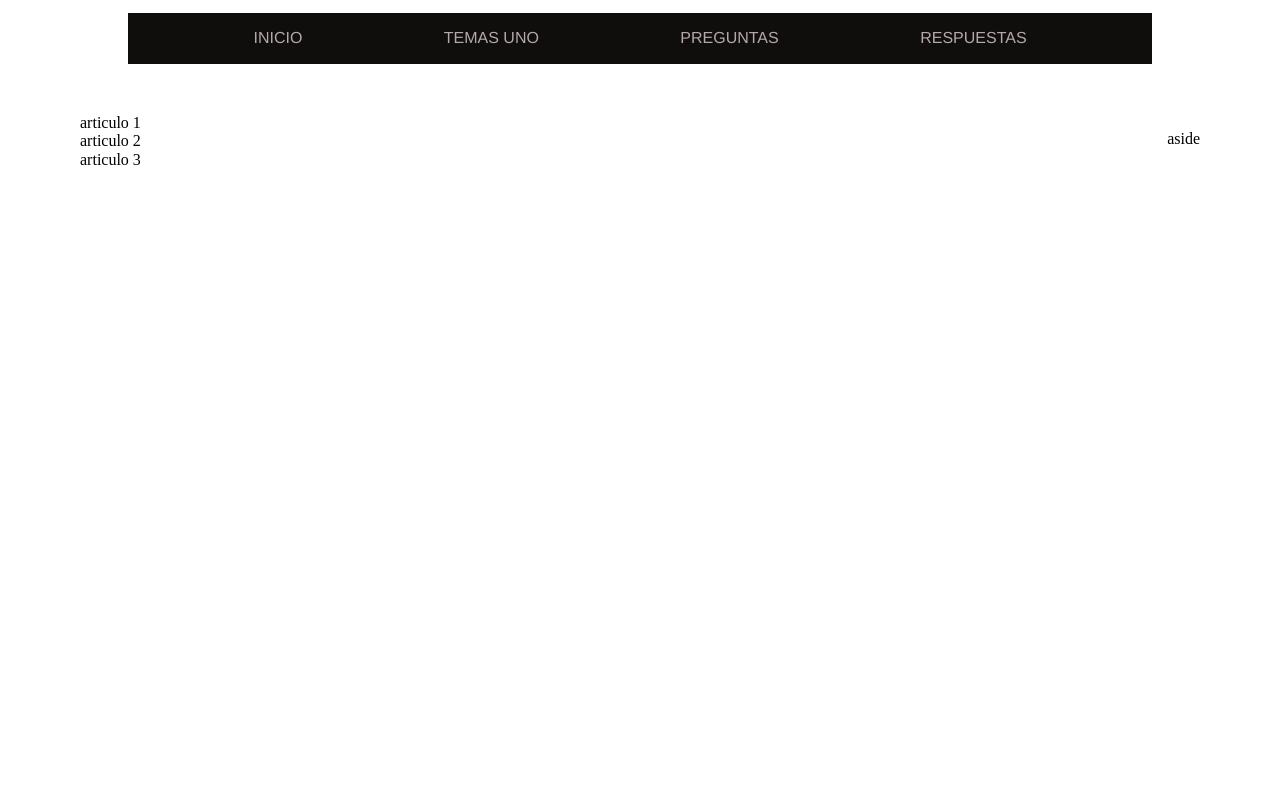
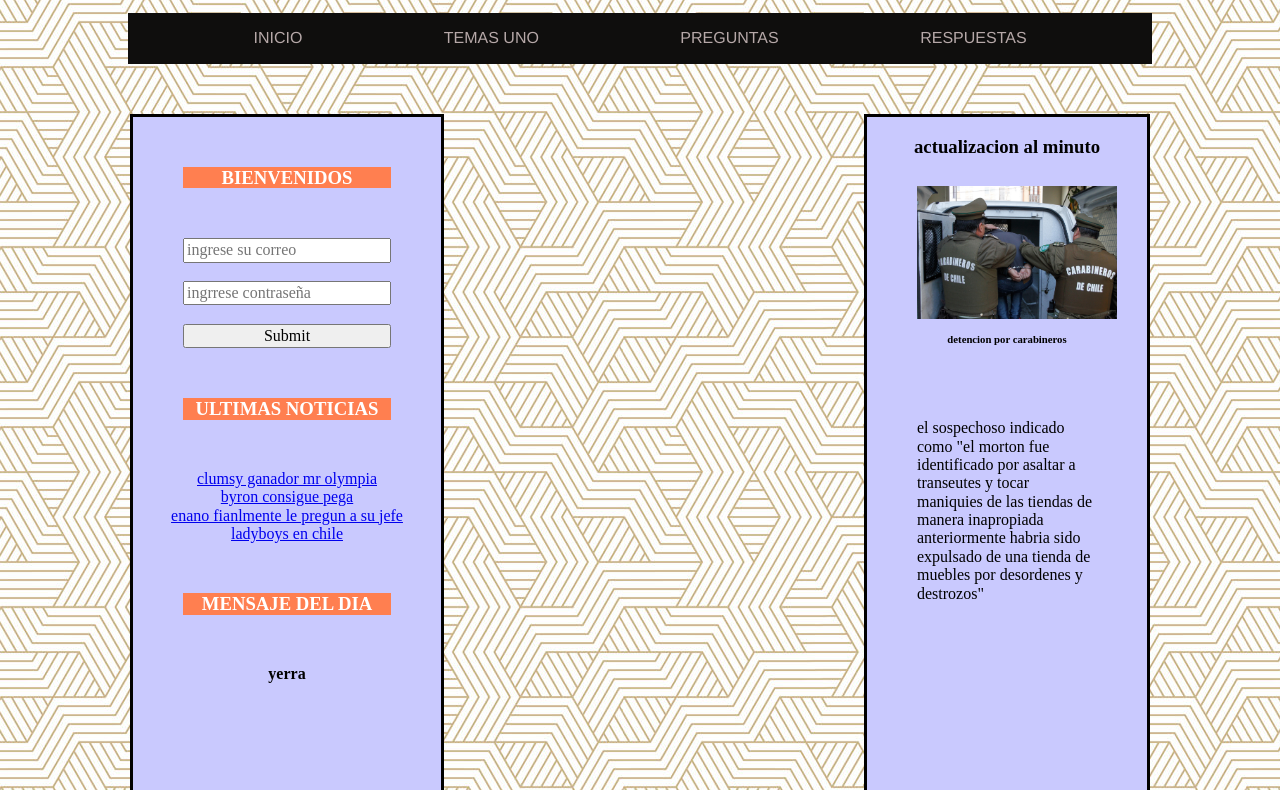
Before and after one commit to nicolasmarin99/segumiento-clase-3, a plain HTML site: page index.html in a window 1280 px wide. Shown: the part 113-903 px from the top of the page. Before the commit the page ends 800 px from the top, so only its background shows below. Drawn offline with Linux system fonts and the light colour scheme.

Commit message:
asides listos

```diff
--- a/assets/css/estilosindex.css
+++ b/assets/css/estilosindex.css
@@ -1,3 +1,7 @@
+body {
+    background-image: url(../img/fondo.jpg);
+}
+
 header h1 {
     background-color: black;
     color: white;
@@ -44,7 +48,79 @@ nav ul li:hover {
     display: flex;
     flex-direction: row;
     justify-content: space-between;
-    margin-left: 80px;
-    margin-right: 80px;
+    margin-left: 130px;
+    margin-right: 130px;
     margin-top: 50px;
 }
+
+.widget {
+    display: flex;
+    flex-direction: column;
+    justify-content: space-around;
+    margin: 30px 50px;
+
+}
+
+.widget [type="submit"]:hover {
+    background-color: black;
+    color: white;
+    cursor: pointer;
+    transition: .2s ease-in;
+}
+
+.contenido main {
+    background-color: rgb(201, 201, 254);
+    border: solid;
+    height: 800px;
+}
+
+.contenido main h3 {
+    text-align: center;
+    color: white;
+    text-transform: uppercase;
+    background-color: coral;
+    margin: 50px 50px;
+}
+
+.articulos {
+    text-align: center;
+    margin-top: 50px;
+}
+
+.articulos h3 {
+    text-transform: uppercase;
+}
+
+.mensaje {
+    text-align: center;
+}
+
+
+aside div {
+    background-color: rgb(201, 201, 254);
+    border: solid;
+    height: 800px;
+    width: 280px;
+}
+
+
+.carabinero {
+    margin: 10px 50px;
+    width: 200px;
+}
+
+aside div h6 {
+    margin-top: 0;
+    text-align: center;
+}
+
+aside div h3 {
+    text-align: center;
+}
+
+aside div p {
+    display: flex;
+    flex-direction: column;
+    margin: 30px 50px;
+
+}
--- a/index.html
+++ b/index.html
@@ -1,5 +1,6 @@
 <!DOCTYPE html>
 <html lang="en">
+
 <head>
     <meta charset="UTF-8">
     <meta name="viewport" content="width=device-width, initial-scale=1.0">
@@ -7,6 +8,7 @@
     <link rel="stylesheet" href="./assets/css/normalize.css">
     <link rel="stylesheet" href="./assets/css/estilosindex.css">
 </head>
+
 <body>
 
     <header>
@@ -24,22 +26,53 @@
 
     <div class="contenido">
         <main>
-            <article>articulo 1</article>
-            <article>articulo 2</article>
-            <article>articulo 3</article>
+            <h3>bienvenidos</h3>
+            <div class="widget">
+                <input type="email" name="email" placeholder="ingrese su correo">
+                <br>
+                <input type="password" name="password" placeholder="ingrrese contraseña">
+                <br>
+                <input type="submit" name="enviar" placeholder="enviar">
+            </div>
+
+            <div class="articulos">
+                <h3>ultimas noticias</h3>
+                <article><a href="#">clumsy ganador mr olympia</a></article>
+                <article><a href="#">byron consigue pega</a></article>
+                <article><a href="#">enano fianlmente le pregun a su jefe</a></article>
+                <article><a href="#">ladyboys en chile</a></article>
+            </div>
+
+            <div class="mensaje">
+                <h3>mensaje del dia</h3>
+                <p><b>yerra</b></p>
+            </div>
+
         </main>
-        <aside>
-            <p>aside</p>
+        <aside class="aside">
+            <div>
+                <h3>actualizacion al minuto </h3>
+                <img class="carabinero" src="./assets/img/detenido.jpg" alt="detenido">
+                <h6>detencion por carabineros</h6>
+                <br>
+                <p>el sospechoso indicado como "el morton
+                    fue identificado por asaltar a transeutes y tocar
+                    maniquies de las tiendas de manera inapropiada
+                    anteriormente habria sido expulsado de una tienda
+                    de muebles por desordenes y destrozos"</p>
+
+            </div>
         </aside>
     </div>
 
 
 
-     <footer>
+    <footer>
         <p></p>
-     </footer>
+    </footer>
 
 
 
 </body>
+
 </html>
```
Also changed, not shown: assets/img/detenido.jpg (added), assets/img/fondo.jpg (added).
